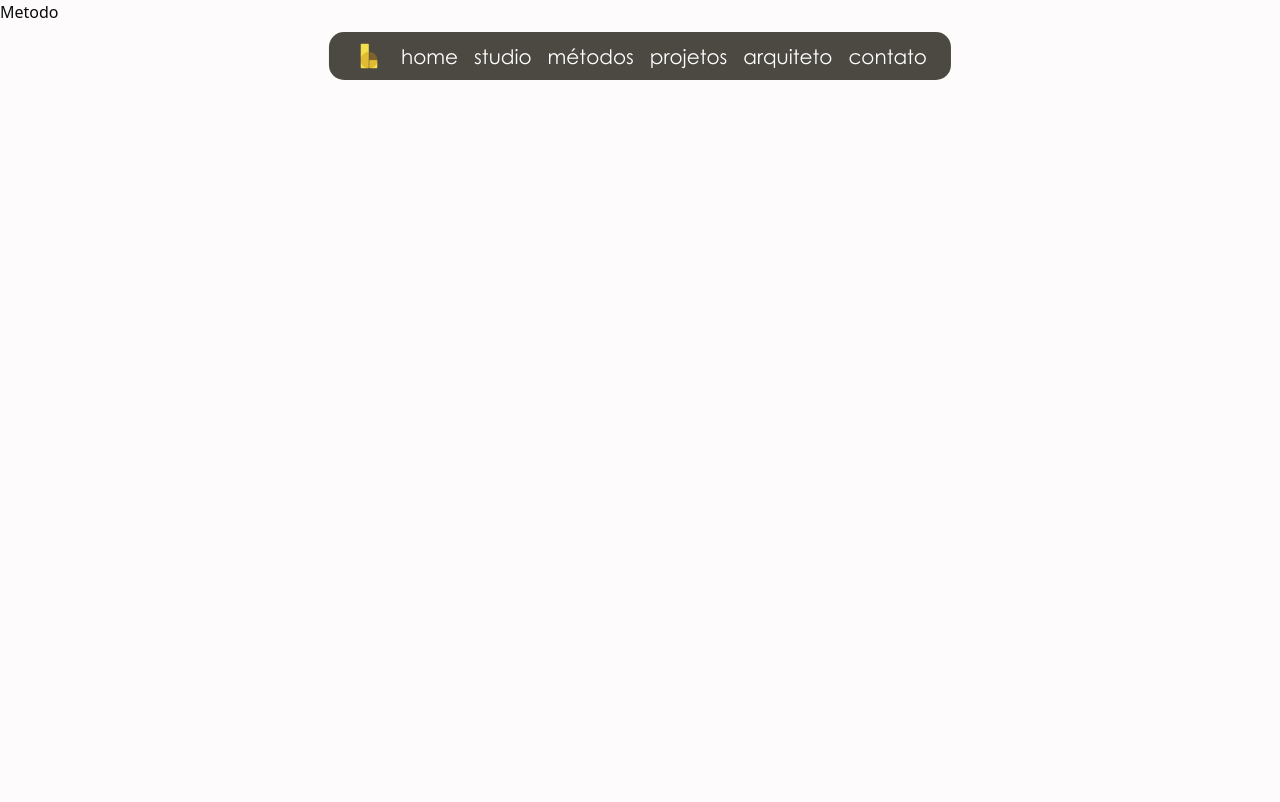
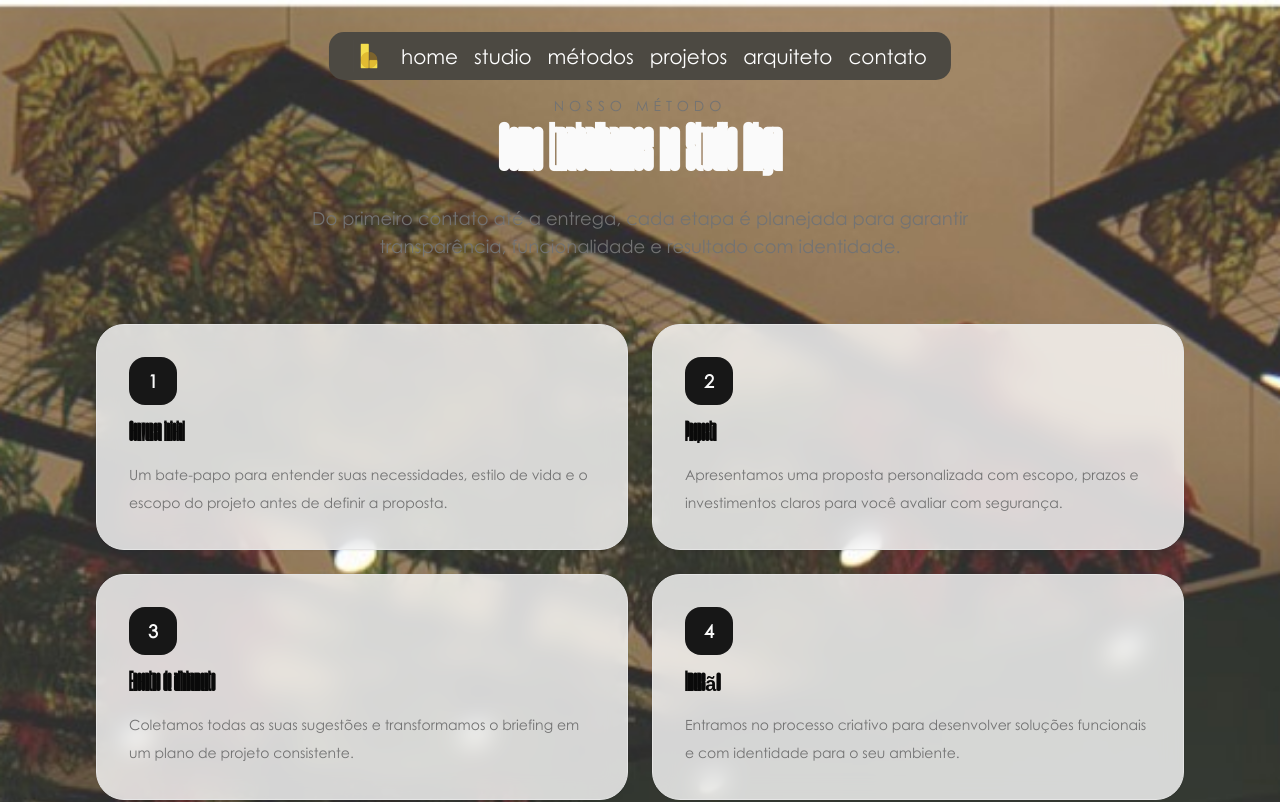
Before and after one commit to PedroGoettert/studio-ahga, a Next.js app: page /metodos in a window 1280 px wide. Shown: the top 802 px of the page. Built offline with nearby package versions, Linux system fonts and the light colour scheme.

Commit message:
feat: add Métodos page with studio workflow and background

```diff
--- a/src/app/metodos/page.tsx
+++ b/src/app/metodos/page.tsx
@@ -1,9 +1,133 @@
-import { Navigation } from "@/components/Navigation";
+import { Footer } from "@/components/Footer";
 
-export default function Metodo() {
+const steps = [
+	{
+		title: "Conversa inicial",
+		description:
+			"Um bate-papo para entender suas necessidades, estilo de vida e o escopo do projeto antes de definir a proposta.",
+	},
+	{
+		title: "Proposta",
+		description:
+			"Apresentamos uma proposta personalizada com escopo, prazos e investimentos claros para você avaliar com segurança.",
+	},
+	{
+		title: "Encontro de alinhamento",
+		description:
+			"Coletamos todas as suas sugestões e transformamos o briefing em um plano de projeto consistente.",
+	},
+	{
+		title: "Imersão",
+		description:
+			"Entramos no processo criativo para desenvolver soluções funcionais e com identidade para o seu ambiente.",
+	},
+	{
+		title: "Apresentação do projeto",
+		description:
+			"Mostramos o conceito do projeto com todo o cuidado, para que você analise cada detalhe com clareza.",
+	},
+	{
+		title: "Revisão",
+		description:
+			"Ajustamos o projeto de acordo com suas observações, garantindo que o resultado final esteja alinhado ao seu desejo.",
+	},
+	{
+		title: "Detalhamento",
+		description:
+			"Elaboramos os projetos executivos com todas as informações técnicas necessárias para a obra seguir perfeitamente.",
+	},
+	{
+		title: "Orçamento",
+		description:
+			"Oferecemos transparência sobre o investimento, com cotações detalhadas e alternativas eficientes para seu orçamento.",
+	},
+	{
+		title: "Obra",
+		description:
+			"Acompanhamos a obra e as equipes para que a execução aconteça com qualidade, dentro do planejado.",
+	},
+	{
+		title: "Entrega",
+		description:
+			"Celebramos a conclusão do projeto e entregamos seu ambiente pronto para viver e transformar o cotidiano.",
+	},
+];
+
+export default function Metodos() {
 	return (
-		<div>
-			<h1>Metodo</h1>
-		</div>
+		<main className="min-h-screen bg-backgroud-home bg-cover bg-no-repeat bg-center backgroud__home text-foreground bg-backgroud-home backgroud__home">
+			<section className="mx-auto max-w-6xl px-6 py-16 lg:px-8 lg:py-24">
+				<div className="text-center">
+					<p className="font-text text-sm uppercase tracking-[0.35em] text-muted-foreground">
+						Nosso método
+					</p>
+					<h1 className="mt-4 font-title text-4xl font-semibold leading-tight text-primary-foreground sm:text-5xl">
+						Como trabalhamos no Studio Ahga
+					</h1>
+					<p className="mx-auto mt-6 max-w-3xl font-text text-base leading-8 text-muted-foreground sm:text-lg">
+						Do primeiro contato até a entrega, cada etapa é planejada para garantir transparência,
+						funcionalidade e resultado com identidade.
+					</p>
+				</div>
+
+				<div className="mt-16 grid gap-6 md:grid-cols-2">
+					{steps.map((step, index) => (
+						<article
+							key={step.title}
+							className="rounded-[28px] border border-border bg-card/80 p-8 shadow-sm backdrop-blur-md"
+						>
+							<div className="mb-4 flex h-12 w-12 items-center justify-center rounded-2xl bg-primary text-primary-foreground">
+								<span className="font-text text-lg font-bold">{index + 1}</span>
+							</div>
+							<h2 className="font-title text-xl font-semibold text-foreground">
+								{step.title}
+							</h2>
+							<p className="mt-3 font-text text-sm leading-7 text-muted-foreground">
+								{step.description}
+							</p>
+						</article>
+					))}
+				</div>
+
+				<div className="mt-20 rounded-[32px] border border-border bg-secondary/80 p-10">
+					<div className="max-w-3xl">
+						<p className="font-text text-sm uppercase tracking-[0.3em] text-muted-foreground">
+							Diferenciais
+						</p>
+						<h2 className="mt-4 font-title text-3xl font-semibold text-foreground sm:text-4xl">
+							Transparência e cuidado em cada fase
+						</h2>
+						<ul className="mt-8 grid gap-4 sm:grid-cols-2">
+							<li className="rounded-3xl border border-border bg-background/80 p-6">
+								<h3 className="font-text font-semibold text-lg text-foreground">Comunicação clara</h3>
+								<p className="mt-3 font-text text-sm leading-7 text-muted-foreground">
+									Você acompanha cada avanço com informações objetivas e decisões alinhadas ao seu projeto.
+								</p>
+							</li>
+							<li className="rounded-3xl border border-border bg-background/80 p-6">
+								<h3 className="font-text font-semibold text-lg text-foreground">Projeto sob medida</h3>
+								<p className="mt-3 font-text text-sm leading-7 text-muted-foreground">
+									Cada solução é pensada para o uso real do ambiente e a personalidade do cliente.
+								</p>
+							</li>
+							<li className="rounded-3xl border border-border bg-background/80 p-6">
+								<h3 className="font-text font-semibold text-lg text-foreground">Detalhamento técnico</h3>
+								<p className="mt-3 font-text text-sm leading-7 text-muted-foreground">
+									Garantimos que a execução seja fiel ao projeto com documentação precisa e profissional.
+								</p>
+							</li>
+							<li className="rounded-3xl border border-border bg-background/80 p-6">
+								<h3 className="font-text font-semibold text-lg text-foreground">Entrega com alegria</h3>
+								<p className="mt-3 font-text text-sm leading-7 text-muted-foreground">
+									Valorizamos o momento da entrega como a conclusão de um processo colaborativo e confiável.
+								</p>
+							</li>
+						</ul>
+					</div>
+				</div>
+			</section>
+
+			<Footer />
+		</main>
 	);
 }
```
